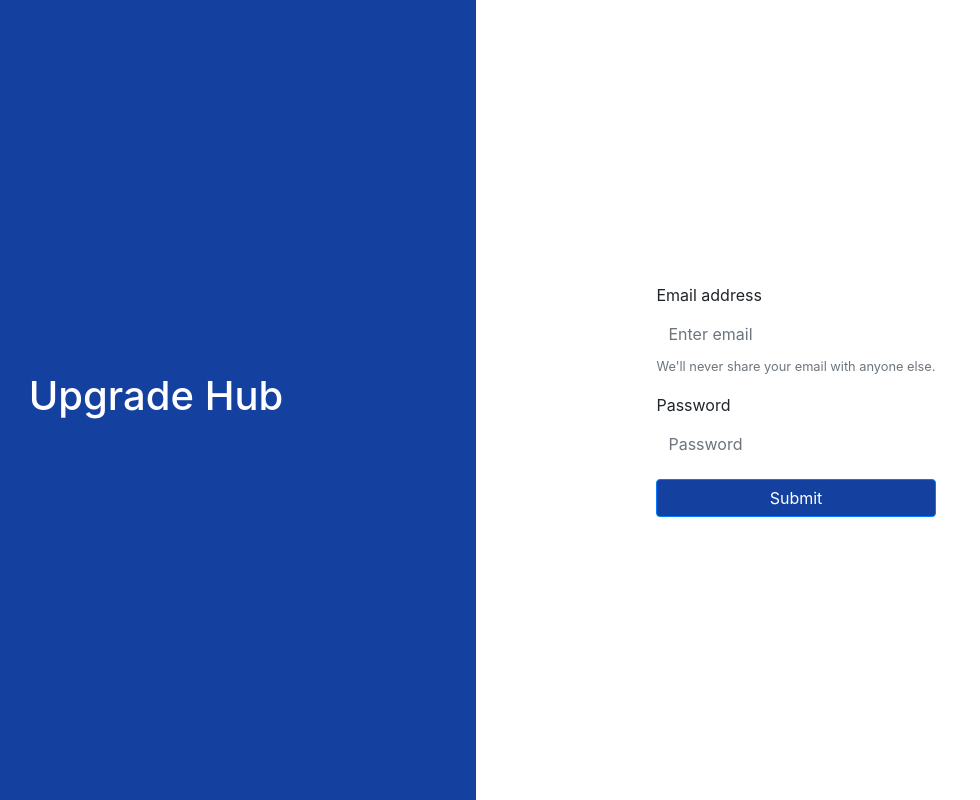
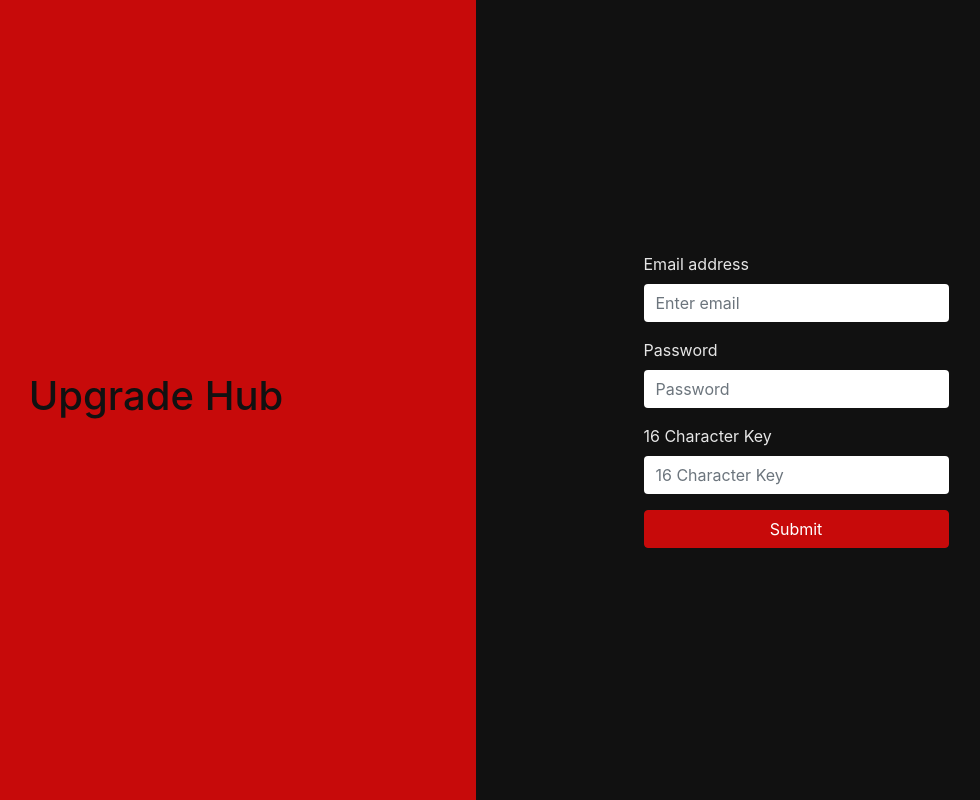
Before and after one commit to AakSin/upgrade-hub, a plain HTML site: page index.html in a window 1280 px wide. Shown: the whole page, without its empty margins (164-1144 px from the left). Drawn offline with nearby package versions, Linux system fonts and the light colour scheme.

Commit message:
color-change

```diff
--- a/index.html
+++ b/index.html
@@ -22,17 +22,21 @@
                 <div class="form-group">
                   <label for="exampleInputEmail1">Email address</label>
                   <input type="email" class="form-control" id="exampleInputEmail1" aria-describedby="emailHelp" placeholder="Enter email">
-                  <small id="emailHelp" class="form-text text-muted">We'll never share your email with anyone else.</small>
+                  <!-- <small id="emailHelp" class="form-text text-muted">We'll never share your email with anyone else.</small> -->
                 </div>
                 <div class="form-group">
                   <label for="exampleInputPassword1">Password</label>
                   <input type="password" class="form-control" id="exampleInputPassword1" placeholder="Password">
                 </div>
+                <div class="form-group">
+                    <label for="exampleInputPassword1">16 Character Key</label>
+                    <input type="password" class="form-control" id="exampleInputPassword1" placeholder="16 Character Key">
+                  </div>
                 <!-- <div class="form-check">
                   <input type="checkbox" class="form-check-input" id="exampleCheck1">
                   <label class="form-check-label" for="exampleCheck1">Check me out</label>
                 </div> -->
-                <button type="submit" class="btn btn-primary">Submit</button>
+                <button type="submit" class="btn btn-danger d-block">Submit</button>
             </form>
           </div>
         </div>
--- a/styles.css
+++ b/styles.css
@@ -1,6 +1,6 @@
 :root {
-    --color1: rgb(20, 64, 160);
-    --color2:white;
+    --color1: rgb(199, 10, 10);
+    --color2:rgb(17, 17, 17);
 }
   }
  body,html {
@@ -17,9 +17,16 @@
 .upgrader {
     background-color: var(--color2);
 }
-.btn-primary{
+.btn-danger{
     background-color: var(--color1);
+    border-color: var(--color1);
+}
+label{
+    color: rgb(230, 230, 230);
 }
 .form-control{
     border:0px;
 }
+form{
+    width: 50%;
+}
```
